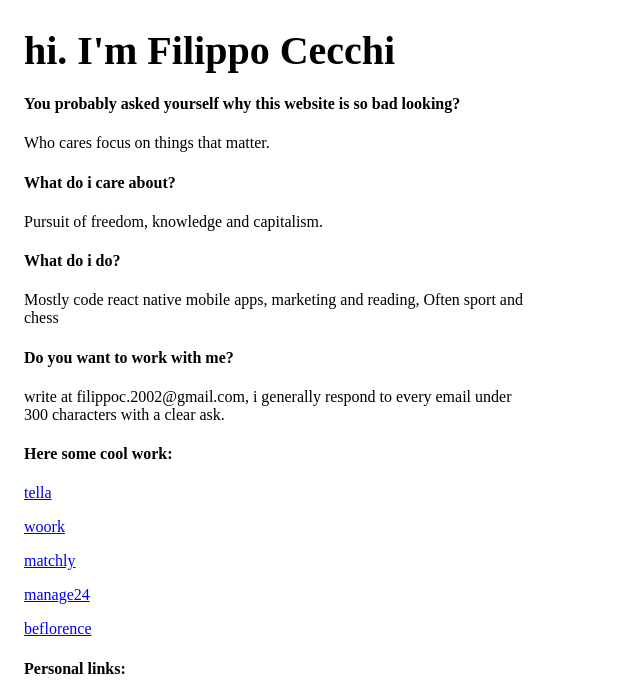
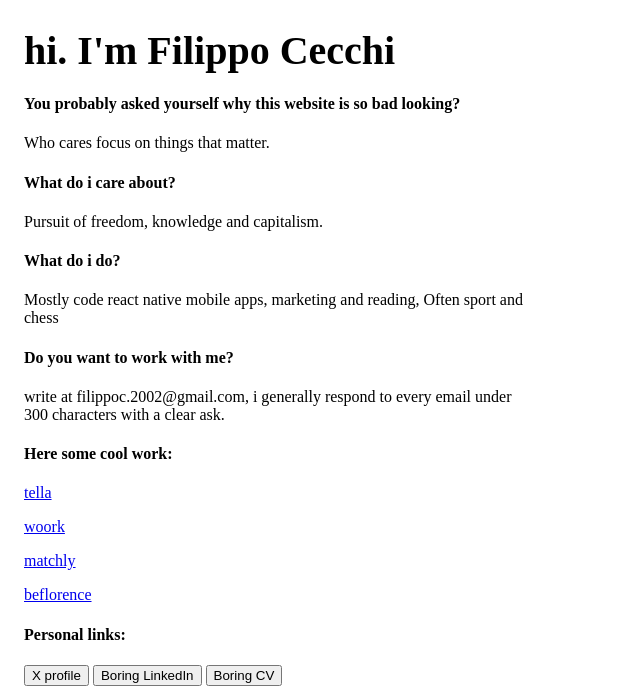
Before and after one commit to filippocecchi/filippocecchipersonalwebsite, a plain HTML site: page index.html in a window 1280 px wide. Shown: the top 688 px of the page, without its empty margins (0-640 px from the left). Drawn offline with Linux system fonts and the light colour scheme.

Commit message:
remove manage24

```diff
--- a/index.html
+++ b/index.html
@@ -24,7 +24,6 @@
         <p><a href="https://www.tellaassistant.com/" target="_blank">tella</a></p>
         <p><a href="https://snow-squircle-939062.framer.app/" target="_blank">woork</a></p>
         <p><a href="https://matchly.framer.website/" target="_blank">matchly</a></p>
-        <p><a href="https://www.manage24.co/" target="_blank">manage24</a></p>
         <p><a href="https://www.be-florence.com/" target="_blank">beflorence</a></p>
         <!-- <p><a href="#" target="_blank">randomstaff</a></p> -->
         <h4>Personal links:</h4>
```
